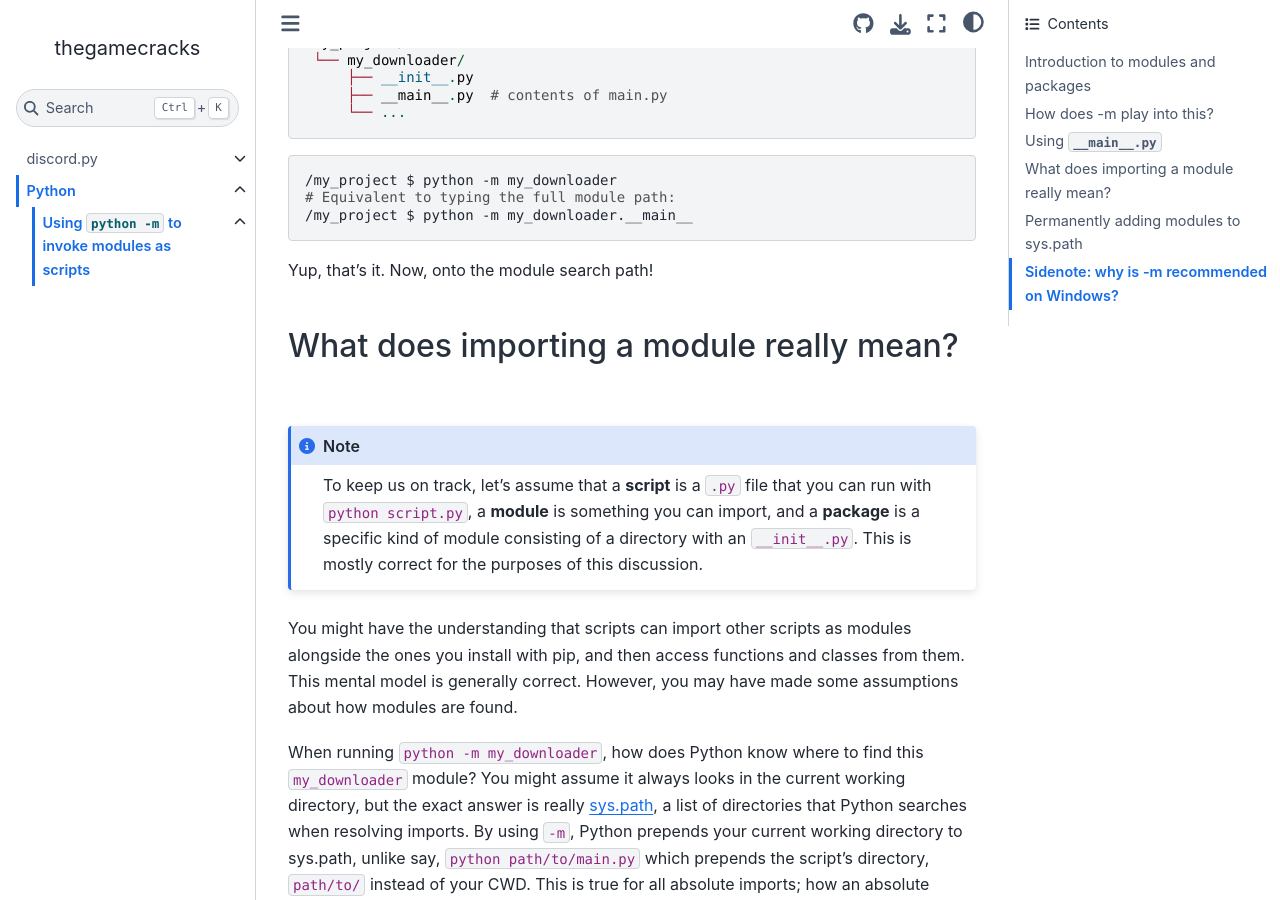
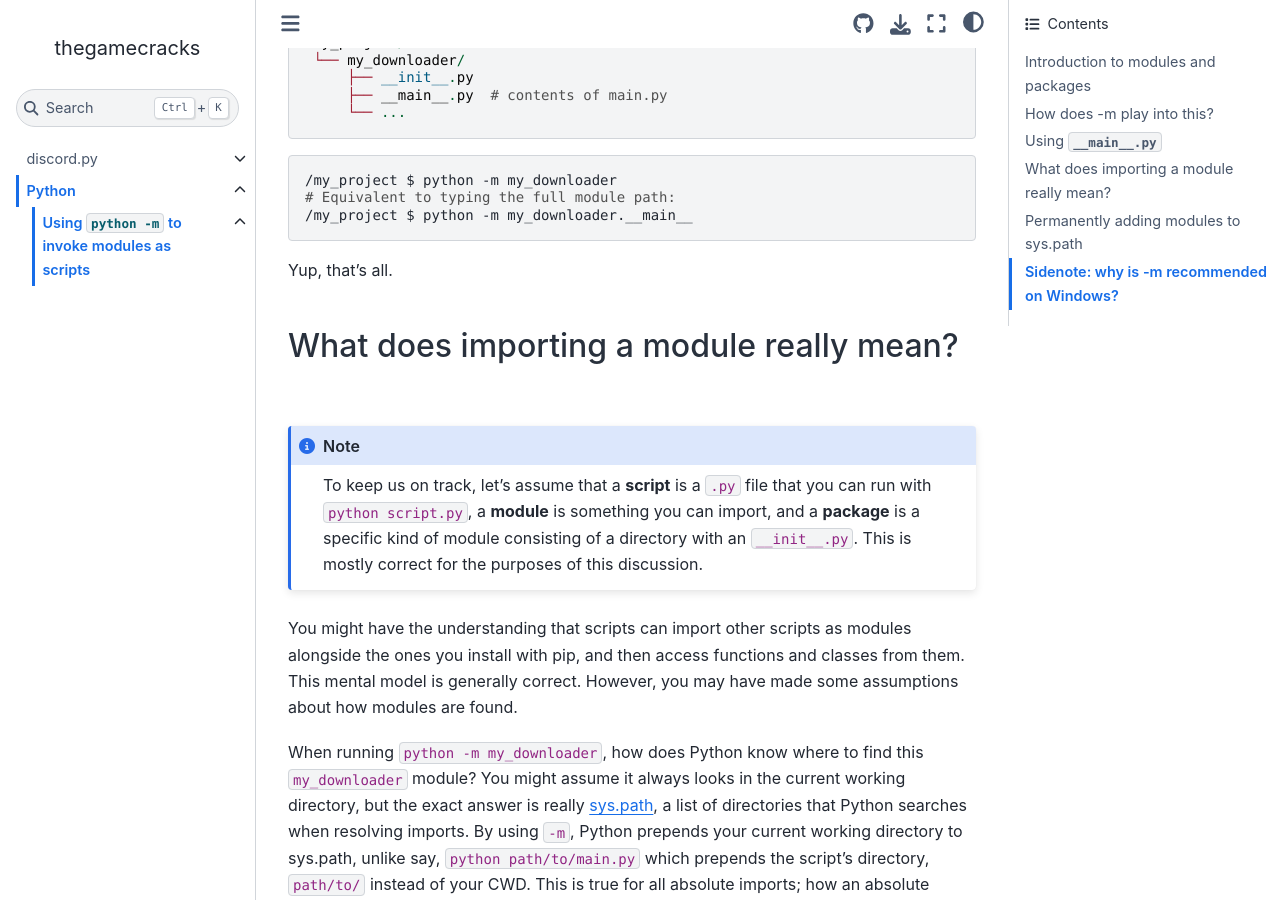
Before and after one commit to thegamecracks/thegamecracks.github.io, a Sphinx documentation site: the page built from docs/python/invoking_modules.rst, in a window 1280 px wide and 900 px high, scrolled down 2273 px. Built offline with Sphinx 7.4.7 and the Sphinx Book theme 1.1.4, drawn with Linux system fonts in a browser that asks for light colours.

Commit message:
refactor: don't mention "module search path" early
This term hasn't been defined and probably isn't necessary to
bring up in the subsequent explanation

```diff
--- a/docs/python/invoking_modules.rst
+++ b/docs/python/invoking_modules.rst
@@ -136,7 +136,7 @@ by renaming ``main.py`` to ``__main__.py``:
 .. |dunder_main| replace:: ``__main__.py``
 .. _dunder_main: https://docs.python.org/3/library/__main__.html#main-py-in-python-packages
 
-Yup, that's it. Now, onto the module search path!
+Yup, that's all.
 
 What does importing a module really mean?
 -----------------------------------------
```
